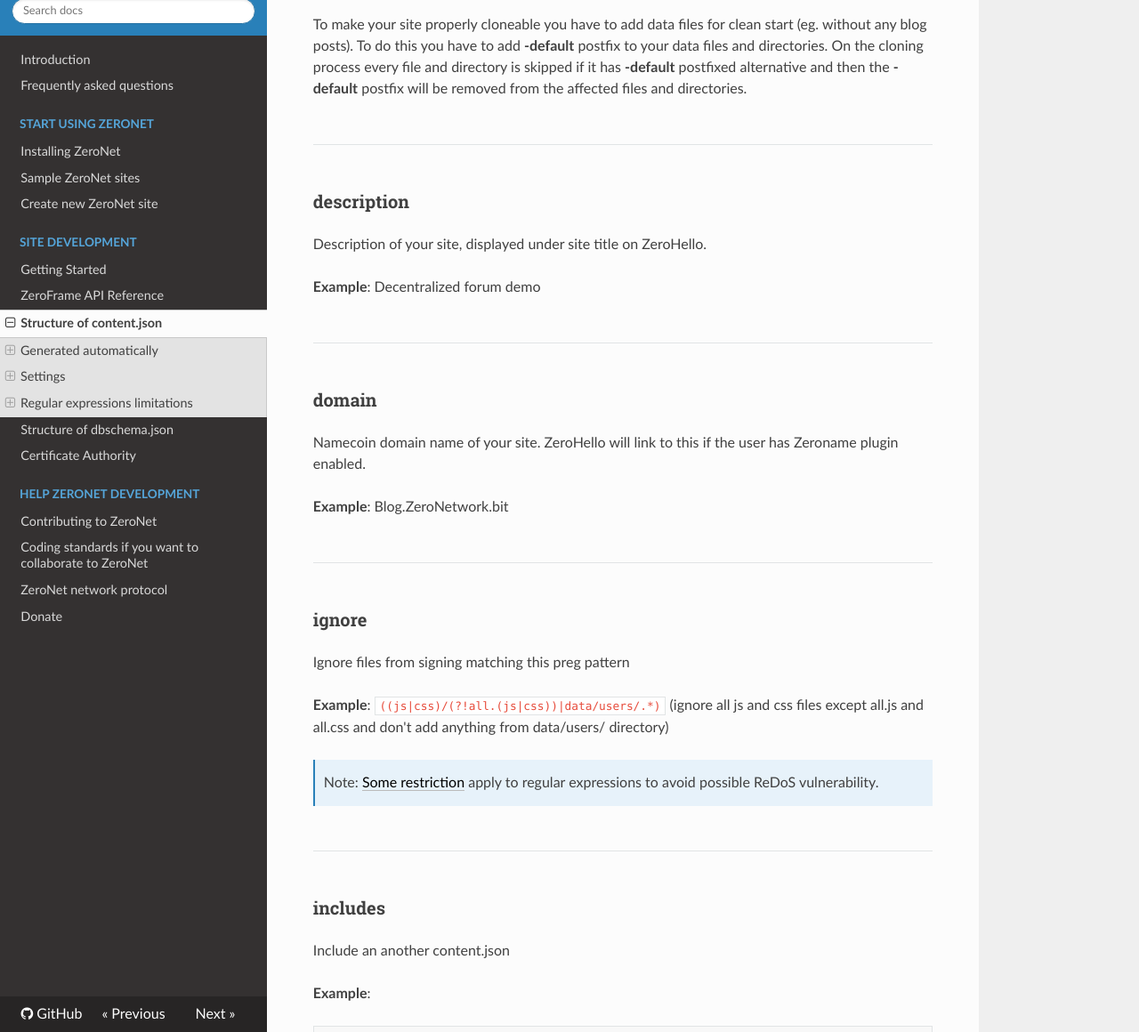
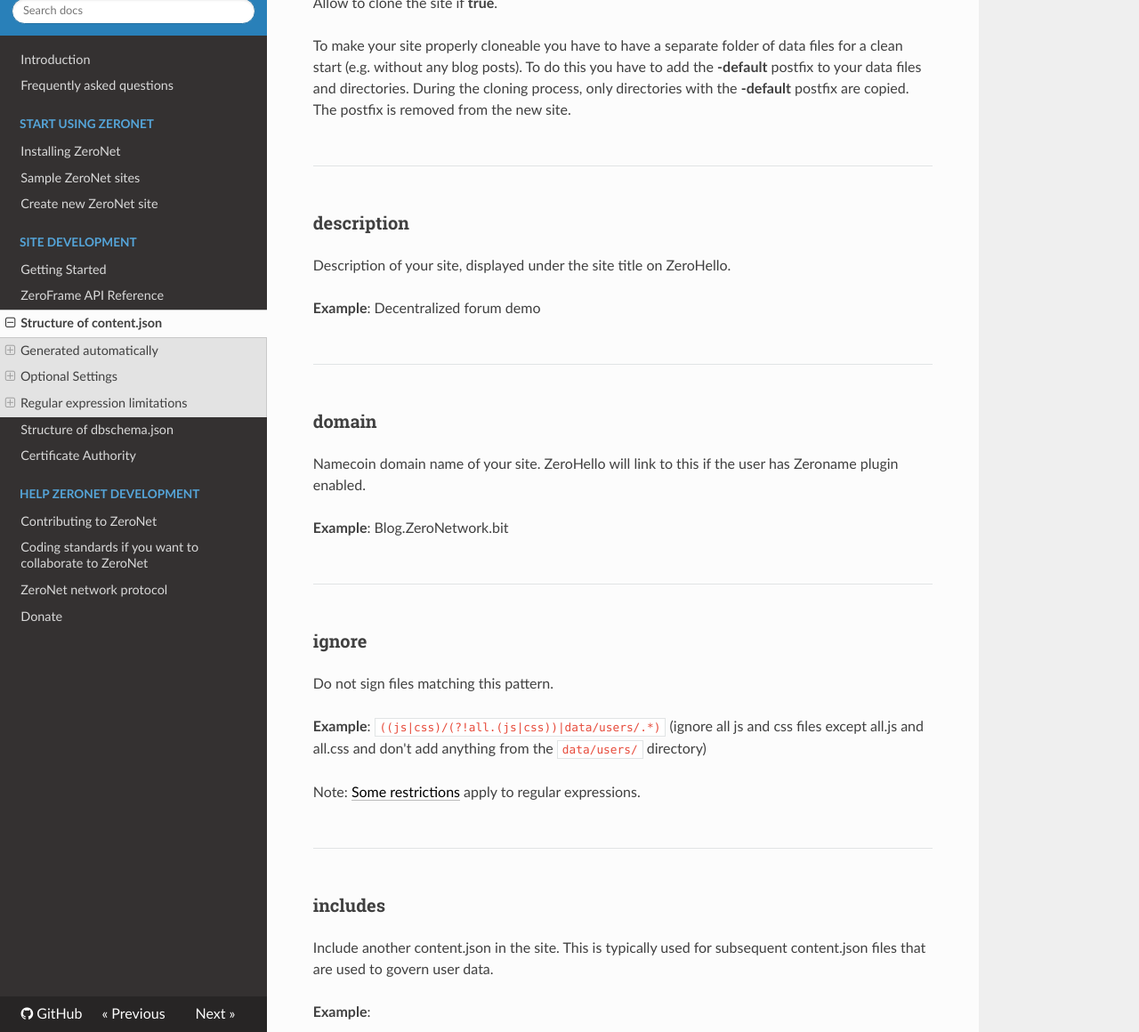
Before and after one commit to HelloZeroNet/Documentation, an MkDocs documentation site: the page built from docs/site_development/content_json.md, in a window 1280 px wide and 1400 px high, scrolled down 4260 px, cut to the strip 240-1400 px from the top of the window. Shown: the whole strip at 89% size. Built offline with MkDocs 1.6.1, drawn with Linux system fonts in a browser that asks for light colours; nearby versions of some CDN libraries; some of the changed text lies outside the part shown.

Commit message:
Fixes for content.json

````diff
--- a/docs/site_development/content_json.md
+++ b/docs/site_development/content_json.md
@@ -1,16 +1,17 @@
 # Structure of content.json
 
-Every ZeroNet site will have a `content.json` file. ([Example content.json file](https://github.com/HelloZeroNet/ZeroTalk/blob/master/content.json))
+Every ZeroNet site has a `content.json` file. ([Example content.json file](https://github.com/HelloZeroNet/ZeroTalk/blob/master/content.json))
 
-This file will carry, among other things, a list of all files on your site and a signature created with your private key. This is done to avoid file tampering (ie: only you, or people you trust, can update the site content).
+This file will carry, among other things, a list of all files on your site and a signature created with your private key. This is used to ensure authenticity of site files and avoid tampering (ie: only you, or people you trust, can update your site's content).
 
-Here is a list of supported keys:
+Here is a list of supported `content.json` keys:
 
+
+---
 
 ## Generated automatically
 
-
----
+_These keys are added automatically when the site is created or cloned._
 
 ### address
 
@@ -24,7 +25,7 @@
 
 ### address_index
 
-The site's address BIP32 sub-key index of your BIP32 seed. Auto-added when you clone a site. It allows to recover the site privatekey from your BIP32 seed.
+The site address's BIP32 sub-key index of your BIP32 seed. Auto-added when you clone a site. It allows recovery of the site's privatekey from your BIP32 seed.
 
 **Example**: 30926910
 
@@ -33,7 +34,7 @@
 
 ### cloned_from
 
-The site address where the site is cloned from.
+Only for cloned sites. The site address where the site is cloned from.
 
 **Example**: 1BLogC9LN4oPDcruNz3qo1ysa133E9AGg8
 
@@ -42,7 +43,7 @@
 
 ### clone_root
 
-The sub-directory on source site where this site was cloned from.
+Only for cloned sites. The sub-directory on the site which this was cloned from.
 
 **Example**: template-new
 
@@ -52,7 +53,7 @@
 
 ### files
 
-Size and sha512 hash of automatically downloaded files contained in your site. Automatically added by the command `zeronet.py siteSign siteaddress privatekey`.
+Size and sha512 hashes of automatically downloaded files contained in your site. Automatically added by the command `zeronet.py siteSign siteaddress privatekey`.
 
 **Example**:
 ```python
@@ -68,7 +69,7 @@
 
 ### files_optional
 
-Size and sha512 hash of optional files contained in your site. Automatically added by the command `zeronet.py siteSign siteaddress privatekey`.
+Size and sha512 hashes of optional files contained in your site. Automatically added by the command `zeronet.py siteSign siteaddress privatekey`.
 
 **Example**:
 ```python
@@ -111,18 +112,16 @@
 
 ### signers_sign
 
-Possible signers address for the root content.json signed using the site address private key. (Multisig possibility)
+Possible signer addresses for the root content.json signed using the site address private key. Multiple entries are allowed here, allowing for site Multisig functionality.
 
 **Format of the signed string**: [number_of_signers_required]:[signer address],[signer address]
 
-**Example**: <small>HKNDz9IUHcBc/l2Jm2Bl70XQDL9HYHhJ2hUdg8AMyunACLgxyXBr7EW1/ME4hGkaFZSFmIxlInmxH+BrMVXbnLw=</small>
-
-*Another Example*:
+*Example*:
 ```
 signs_required: 1:1PcxwuHYxuJEmM4ydtB1vbiAY6WkNgsz9G,1CK6KHY6MHgYvmRQ4PAafKYDrg1ejbH1cE
 signed message: MEUCIQDuz+CzOVvFkv1P2ra9i5E1p1G0/1cOGecm7GpLpMLhuwIgBIbCL0YHXD1S2+x48QS5VO/rISrkdLiUR+o+x1X0y1A=
 ```
-The above signed message is signed using the address, "1PcxwuHYxuJEmM4ydtB1vbiAY6WkNgsz9G"
+The above signed message is signed using the address 1PcxwuHYxuJEmM4ydtB1vbiAY6WkNgsz9G
 
 ---
 
@@ -151,15 +150,15 @@
 
 ### zeronet_version
 
-ZeroNet version used to generate content.json file.
+The ZeroNet version used to generate content.json file.
 
 **Example**: 0.2.5
 
-
 ---
 
+## Optional Settings
 
-## Settings
+_These options can be added if the functionality is needed._
 
 
 ### background-color
@@ -176,9 +175,11 @@
 
 Allow to clone the site if **true**.
 
-To make your site properly cloneable you have to add data files for clean start (eg. without any blog posts).
-To do this you have to add **-default** postfix to your data files and directories.
-On the cloning process every file and directory is skipped if it has **-default** postfixed alternative and then the **-default** postfix will be removed from the affected files and directories.
+To make your site properly cloneable you have to have a separate folder of data
+files for a clean start (e.g. without any blog posts).  To do this you have to
+add the **-default** postfix to your data files and directories.  During the
+cloning process, only directories with the **-default** postfix are
+copied. The postfix is removed from the new site.
 
 
 
@@ -187,7 +188,7 @@
 
 ### description
 
-Description of your site, displayed under site title on ZeroHello.
+Description of your site, displayed under the site title on ZeroHello.
 
 **Example**: Decentralized forum demo
 
@@ -209,31 +210,31 @@
 
 ### ignore
 
-Ignore files from signing matching this preg pattern
+Do not sign files matching this pattern.
 
-**Example**: `((js|css)/(?!all.(js|css))|data/users/.*)` (ignore all js and css files except all.js and all.css and don't add anything from data/users/ directory)
+**Example**: `((js|css)/(?!all.(js|css))|data/users/.*)` (ignore all js and css files except all.js and all.css and don't add anything from the `data/users/` directory)
 
-> Note: [Some restriction](#regular-expressions-limitations) apply to regular expressions to avoid possible ReDoS vulnerability.
+Note: [Some restrictions](#regular-expression-limitations) apply to regular expressions.
 
 ---
 
 
 ### includes
 
-Include an another content.json
+Include another content.json in the site. This is typically used for subsequent content.json files that are used to govern user data.
 
 **Example**:
 
 ```python
-{
+"includes": {
   "data/users/content.json": {
     "signers": [  # Possible signers address for the file
       "1LSxsKfC9S9TVXGGNSM3vPHjyW82jgCX5f"
     ],
     "signers_required": 1 # The *number* of Valid signs required to accept the file (Multisig possibility),
     "files_allowed": "data.json", # Preg pattern for the allowed files in the include file
-    "includes_allowed": false, # Nested includes allowed or not
-    "max_size": 10000, # Max sum filesize allowed in the include (in bytes)
+    "includes_allowed": false, # Whether nested includes are allowed
+    "max_size": 10000, # Max total filesize allowed in the include (in bytes)
   }
 }
 ```
@@ -244,7 +245,7 @@
 
 ### merged_type
 
-Data source for specified merger site type
+The type of merger this site is a part of.
 
 **Example**: `ZeroMe`
 
@@ -254,18 +255,18 @@
 
 ### optional
 
-Preg pattern of optional files
+Preg pattern of optional files.
 
 **Example**: `(data/mp4/.*|updater/.*)` (everything in data/mp4 and updater directory is optional)
 
-> Note: [Some restriction](#regex_limitations) apply to  regular expressions avoid possible ReDoS vulnerability.
+Note: [Some restrictions](#regular-expression-limitations) apply to regular expressions.
 
 ---
 
 
 ### signs_required
 
-The **number** of valid signs required to accept the file (Multisig possibility)
+The **number** of valid signs required to accept the file. Allows for Multisig functionality.
 
 
 **Example**: 1
@@ -276,7 +277,7 @@
 
 ### title
 
-Site's title, visible in browser title and on ZeroHello.
+The site's title, visible in the browser title and on ZeroHello.
 
 **Example**: ZeroTalk
 
@@ -286,7 +287,7 @@
 
 ### translate
 
-Files need be translated. (use language json files in `languages` dictionary)
+Files need be translated. (use language json files in the `languages` directory)
 
 **Example**: ["index.html", "js/all.js"]
 
@@ -296,7 +297,7 @@
 
 ### favicon
 
-Site's favicon. Replace default ZeroNet favicon with a site-specific favicon.
+The site's favicon. Replaces the default ZeroNet logo with a site-specific icon. Can be a .ico, .png, .svg, etc.
 
 **Example**: favicon.ico
 
@@ -306,11 +307,11 @@
 
 ### user_contents
 
-Rules of allowed user content of current directory.
+Rules of allowed user content within the current directory.
 
 Node                   | Description
                   ---  | ---
-**cert_signers**       | Accepted domains and it's valid signer's addresses
+**cert_signers**       | Accepted domains and valid signer addresses
 **permission_rules**   | Allowed file names and total directory size based on cert domain or authorization method
 **permissions**        | Per-user permissions. (false = banned user)
 
@@ -335,7 +336,7 @@
   }
 ```
 
-> Note: [Some restriction](#regular-expressions-limitations) apply to regular expressions to avoid possible ReDoS vulnerability.
+Note: [Some restrictions](#regular-expression-limitations) apply to regular expressions.
 
 ----
 
@@ -349,15 +350,15 @@
 
 ----
 
-## Regular expressions limitations
+## Regular expression limitations
 
-To avoid [ReDoS](https://en.wikipedia.org/wiki/ReDoS) algorithmic complexity attack the following restrictions apply to the patterns:
+To avoid the [ReDoS](https://en.wikipedia.org/wiki/ReDoS) algorithmic complexity attack, the following restrictions are applied to each pattern:
 
  - `.` character is mandatory before repetition characters of `*,+,{`
- - Maximum 9 repetition allowed in one pattern
- - Maximum length of a pattern is 255 characters.
+ - Maximum 9 repetitions are allowed in a single pattern
+ - The maximum length of a pattern is 255 characters
 
 ### Examples:
 
- - `((?!json).)*$` not allowed, because `)` before the `*` character. Possible fix: `.*(?!json)$`
+ - `((?!json).)*$` not allowed, because of `)` before the `*` character. Possible fix: `.*(?!json)$`
  - `(.*.epub|.*.jpg|.*.jpeg|.*.png|data/.*.gif|.*.avi|.*.ogg|.*.webm|.*.mp4|.*.mp3|.*.mkv|.*.eot)` not allowed, because it has 12 `.*` repetition patterns. Possible fix: `.*(epub|jpg|jpeg|png|data/gif|avi|ogg|webm|mp4|mp3|mkv|eot)`
````
